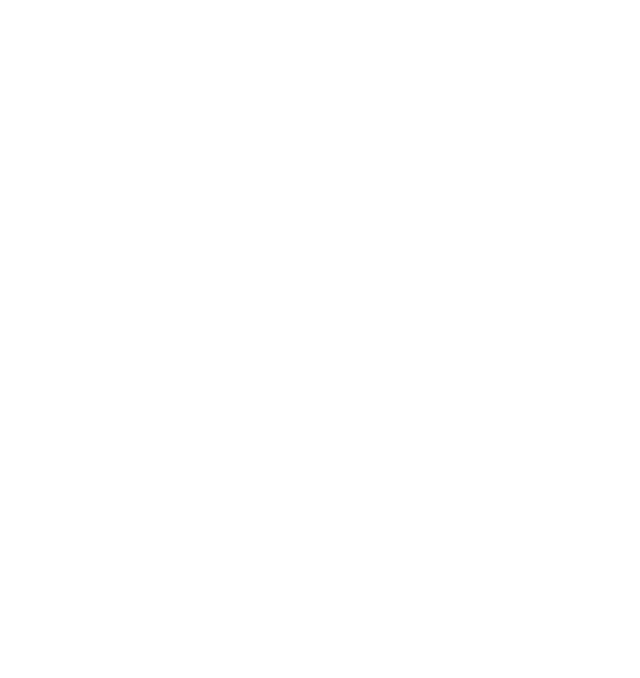
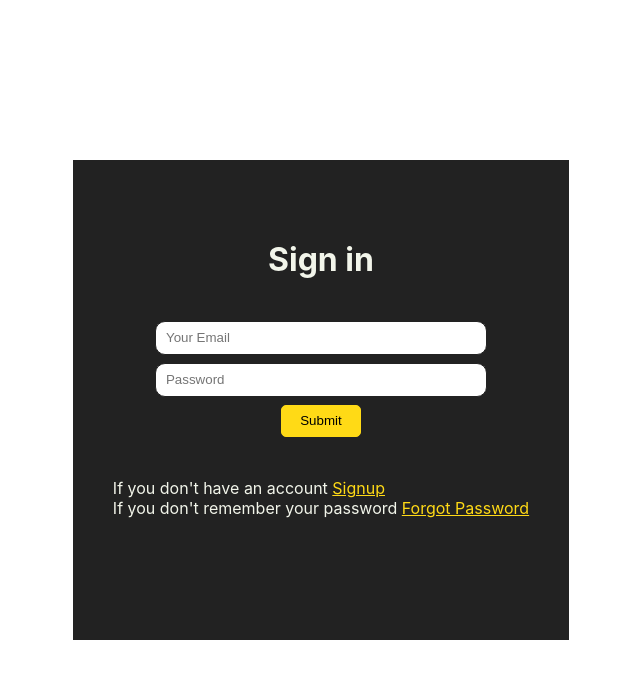
Before and after one commit to xenoninnovations/Expenser, a React (Create React App) app: page /signin in a window 1280 px wide. Before the commit this address had no page. Shown: the top 678 px of the page, without its empty margins (319-959 px from the left). Built offline with nearby package versions, Linux system fonts and the light colour scheme.

Commit message:
User Authentication

```diff
--- a/package.json
+++ b/package.json
@@ -6,7 +6,7 @@
     "@testing-library/jest-dom": "^5.17.0",
     "@testing-library/react": "^13.4.0",
     "@testing-library/user-event": "^13.5.0",
-    "firebase": "^10.12.4",
+    "firebase": "^10.14.1",
     "react": "^18.3.1",
     "react-dom": "^18.3.1",
     "react-router-dom": "^7.0.2",
--- a/src/App.js
+++ b/src/App.js
@@ -1,12 +1,21 @@
 import "./App.css";
 import { BrowserRouter, Route, Routes, Router } from "react-router-dom";
 import Home from "./pages/Home";
+import Signin from "./pages/auth/Signin";
+import Signup from "./pages/auth/Signup";
+import Moreinfo from "./pages/auth/Moreinfo";
+import Forgotpassword from "./pages/auth/Forgotpassword";
+
 
 function App() {
   return (
     <BrowserRouter>
       <Routes>
         <Route path="/" element={<Home />} />
+        <Route path="/signin" element={ <Signin/> } />
+        <Route path="/signup" element={ <Signup /> } />
+        <Route path="/moreinfo" element={ <Moreinfo /> } />
+        <Route path="/forgotpassword" element={ <Forgotpassword /> } />
       </Routes>
     </BrowserRouter>
   );
--- a/src/components/NavBar/NavBar.css
+++ b/src/components/NavBar/NavBar.css
@@ -29,7 +29,7 @@
 
 .username {
   color: white;
-  font-size: 24px;
+  font-size: 15px;
 }
 
 .settings-icon {
--- a/src/components/NavBar/NavBar.js
+++ b/src/components/NavBar/NavBar.js
@@ -122,6 +122,13 @@ export default function NavBar() {
           )}
         </section>
       </ul>
+
+      <div>
+        <section id="auth">
+          <a href="/signin">Signin</a> <br/>
+          <a href="/signup">Signup</a>
+        </section>
+      </div>
     </nav>
   );
 }
--- /dev/null
+++ b/src/config.js
@@ -0,0 +1,19 @@
+// Import the functions you need from the SDKs you need
+import { initializeApp } from "firebase/app";
+import { getAuth } from "firebase/auth";
+// TODO: Add SDKs for Firebase products that you want to use
+// https://firebase.google.com/docs/web/setup#available-libraries
+
+// Your web app's Firebase configuration
+const firebaseConfig = {
+  apiKey: "AIzaSyDb6J7ksrFIJZMgeIvrkuQ_hzfOdrehgT4",
+  authDomain: "expenser-2335.firebaseapp.com",
+  projectId: "expenser-2335",
+  storageBucket: "expenser-2335.firebasestorage.app",
+  messagingSenderId: "829602228195",
+  appId: "1:829602228195:web:851194b850a6be96ee62d6"
+};
+
+// Initialize Firebase
+const app = initializeApp(firebaseConfig);
+export const auth = getAuth(app);
--- /dev/null
+++ b/src/pages/assets/styles/auth.css
@@ -0,0 +1,62 @@
+#signin-page {
+    width: 100%;
+    height: 100vh;
+    display: flex;
+    justify-content: center;
+    align-items: center;
+}
+
+.signin-container {
+    height: 40vh;
+    width: fit-content;
+    padding: 10vh 5vh;
+    background: #222222;
+    display: flex;
+    flex-direction: column;
+    justify-content: space-between;
+    align-items: center;
+}
+
+#signin-form {
+    display: flex;
+    flex-direction: column;
+    gap: 1vh;
+}
+
+#signin-form input {
+    height: 4vh;
+    width: 25vw;
+    border: 1px solid #222222;
+    border-radius: 10px;
+    padding-left: 10px;
+}
+
+.form-heading {
+    display: flex;
+    flex-direction: column;
+    gap: 1vh;
+}
+
+.form-title {
+    color: #F2F5EA;
+}
+
+.form-description {
+    color: #F2F5EA;
+}
+
+.form-submit {
+    height: 4vh;
+    width: 10vh;
+    margin: 0 auto;
+    background: #FFDA16;
+    border: 1px solid #FFDA16;
+    border-radius: 5px;
+}
+
+.form-submit:hover {
+    border: 1px solid #E01A4F;
+    border-radius: 5px;
+    background-color: #E01A4F;
+    transition: background-color .5s;
+}
--- a/src/pages/assets/styles/global.css
+++ b/src/pages/assets/styles/global.css
@@ -6,3 +6,7 @@
     width: 100%;
     height: 100vh;
 }
+
+a{
+    color: #FFDA16;
+}
--- /dev/null
+++ b/src/pages/auth/Forgotpassword.js
@@ -0,0 +1,53 @@
+import React, { useState, useEffect } from "react";
+import { sendPasswordResetEmail } from "firebase/auth";
+import { auth } from "../../config";
+
+import "../assets/styles/global.css";
+import "../assets/styles/auth.css";
+
+function Forgotpassword() {
+  const [email, setEmail] = useState("");
+
+  const handlePasswordReset = async (e) => {
+    e.preventDefault();
+    try {
+      await sendPasswordResetEmail(auth, email);
+      console.log("Password reset email sent");
+    } catch (error) {
+      console.error(
+        "Error sending password reset email:",
+        error.code,
+        error.message
+      );
+    }
+  };
+  return (
+    <div className="page" id="signin-page">
+      <div className="signin-container">
+        <div className="form-heading">
+          <h1 className="form-title">Forgot Password</h1>
+          <p className="form-description">
+            Forgotten your password? That's okay, <br />just enter your email to recieve a reset link!
+          </p>
+        </div>
+        <form id="signin-form" onSubmit={handlePasswordReset}>
+          <input
+            name="email"
+            type="email"
+            value={email}
+            className="email"
+            placeholder="Your Email"
+            onChange={(e) => setEmail(e.target.value)}
+            required
+          />
+          <button type="submit" className="form-submit">
+            Submit
+          </button>
+        </form>
+        <section></section>
+      </div>
+    </div>
+  );
+}
+
+export default Forgotpassword;
--- /dev/null
+++ b/src/pages/auth/Moreinfo.js
@@ -0,0 +1,9 @@
+import React from 'react'
+
+function Moreinfo() {
+  return (
+    <div>Moreinfo</div>
+  )
+}
+
+export default Moreinfo
--- /dev/null
+++ b/src/pages/auth/Signin.js
@@ -0,0 +1,74 @@
+import React, { useState, useEffect} from 'react';
+import { useNavigate } from 'react-router-dom';
+import { signInWithEmailAndPassword } from 'firebase/auth';
+import { auth } from "../../config";
+
+function Moreinfo() {
+    const [email, setEmail] = useState("");
+    const [password, setPassword] = useState("");
+    const [success, setSuccess] = useState("");
+    const user = auth.currentUser;
+
+    let navigate = useNavigate();
+
+    const handleSignin = async (e) => {
+      e.preventDefault();
+
+      try {
+        await signInWithEmailAndPassword(
+        auth,
+        email,
+        password
+      );
+      console.log('Welcome, ', user.uid);
+      navigate("/")
+
+      } catch (err) {
+        console.log("Could not validate credentials")
+      }
+
+    }
+  return (
+    <div>
+            <div className="page" id="signin-page">
+      <div className="signin-container">
+        <div className="form-heading">
+          <h1 className="form-title">Sign in</h1>
+        </div>
+        <form id="signin-form" onSubmit={handleSignin}>
+          <input
+            name="email"
+            type="email"
+            value={email}
+            className="email"
+            placeholder="Your Email"
+            onChange={(e) => setEmail(e.target.value)}
+            required
+          />
+
+          <input
+            name="password"
+            type="password"
+            value={password}
+            className="password"
+            placeholder="Password"
+            onChange={(e) => setPassword(e.target.value)}
+          />
+
+          <button type="submit" className="form-submit">Submit</button>
+        </form>
+
+        <p className="form-description">
+            If you don't have an account <a href='/signup'>Signup</a>
+            <br />
+            If you don't remember your password <a href='/forgotpassword'>Forgot Password</a>
+          </p>
+
+        <section></section>
+      </div>
+    </div>
+    </div>
+  )
+}
+
+export default Moreinfo
--- /dev/null
+++ b/src/pages/auth/Signup.js
@@ -0,0 +1,75 @@
+import React, { useState, useEffect } from "react";
+import Navbar from "../../components/NavBar/NavBar";
+import { createUserWithEmailAndPassword } from "firebase/auth";
+import { auth } from "../../config";
+import { useNavigate } from "react-router-dom";
+
+import "../assets/styles/global.css";
+import "../assets/styles/auth.css";
+
+function Home() {
+  const [email, setEmail] = useState("");
+  const [password, setPassword] = useState("");
+  const [success, setSuccess] = useState("");
+
+  let navigate = useNavigate();
+
+  const handleSignup = async (e) => {
+    e.preventDefault();
+
+    try {
+      const userCredential = await createUserWithEmailAndPassword(
+        auth,
+        email,
+        password
+      );
+
+      setSuccess("Account Created Successfully");
+      console.log(success);
+      navigate('/moreinfo');
+    } catch (error) {
+      console.log(error);
+    }
+  };
+  return (
+    <div className="page" id="signin-page">
+      <div className="signin-container">
+        <div className="form-heading">
+          <h1 className="form-title">Create an account</h1>
+          <p className="form-description">
+            Just some basic stuff, <br /> make sure not to share this
+            information with anyone!
+          </p>
+        </div>
+        <form id="signin-form" onSubmit={handleSignup}>
+          <input
+            name="email"
+            type="email"
+            value={email}
+            className="email"
+            placeholder="Your Email"
+            onChange={(e) => setEmail(e.target.value)}
+            required
+          />
+
+          <input
+            name="password"
+            type="password"
+            value={password}
+            className="password"
+            placeholder="Password"
+            onChange={(e) => setPassword(e.target.value)}
+          />
+
+          <button type="submit" className="form-submit">Submit</button>
+        </form>
+        <p className="form-description">
+            If you already have an account <a href='/signin'>Sign In</a>
+          </p>
+        <section></section>
+      </div>
+    </div>
+  );
+}
+
+export default Home;
```
Also changed, not shown: 1 other file (tests, documents, lock files or other folders).
